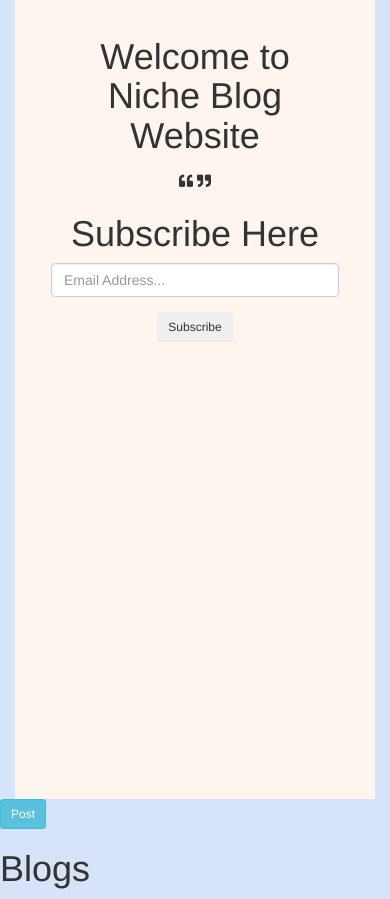
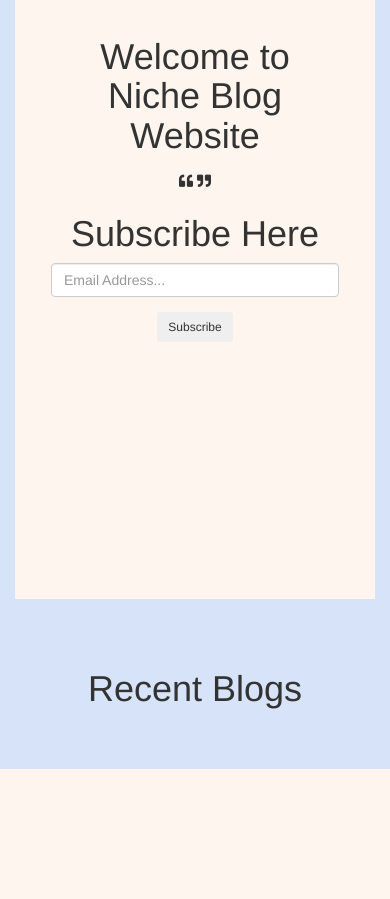
Before and after one commit to ngetichnicholas/Personal-Blog, a Flask app: page / in a window 390 px wide. Shown: the part 89-988 px from the top of the page. After the commit the page ends 858 px from the top, so only its background shows below. Run offline with Flask 2, Linux system fonts and the light colour scheme; the visitor is signed in with stand-in values (Sample User, id 1); data comes from the database, SQL or seed files in the repository; data that the repository does not hold is empty; some libraries are stand-ins or nearby versions.

Commit message:
Add user posts

```diff
--- a/app/main/views.py
+++ b/app/main/views.py
@@ -16,8 +16,7 @@ from ..email import mail_message
 @main.route('/')
 def index():
     quote = get_quote()
-    page = request.args.get('page',1, type = int )
-    blogs = Blog.query.order_by(Blog.time.desc()).paginate(page = page, per_page = 3)
+    blogs = Blog.query.order_by(Blog.time.desc())
     return render_template('index.html', blogs=blogs,quote = quote)
 
 @main.route('/profile/<name>',methods = ['POST','GET'])
@@ -125,11 +124,10 @@ def delete_comment(id, comment_id):
     comment = Comment.query.filter_by(id = comment_id).first()
     db.session.delete(comment)
     db.session.commit()
-    return redirect(url_for('main.index'))
+    return redirect(url_for('main.blog',id = blog.id))
 
 @main.route('/user/<string:username>')
 def user_posts(username):
     user = User.query.filter_by(username=username).first()
-    page = request.args.get('page',1, type = int )
-    blogs = Blog.query.filter_by(user=user).order_by(Blog.posted.desc()).paginate(page = page, per_page = 4)
+    blogs = Blog.query.filter_by(user=user).order_by(Blog.time.desc())
     return render_template('userposts.html',blogs=blogs,user = user)
--- a/app/static/css/index.css
+++ b/app/static/css/index.css
@@ -14,7 +14,7 @@ nav a {
 }
 .banner {
   background-color: #fef5ef;
-  height: 800px;
+  height: 600px;
   text-align: center;
   padding: 5% 10% 5% 10%;
 }
@@ -24,3 +24,20 @@ nav a {
 #subscribeForm {
   margin-top: 5%;
 }
+#post {
+  border: 1.5px solid #fef5ef !important;
+}
+h1 {
+  text-align: center;
+}
+#blogsContainer {
+  margin: 6vh;
+}
+.user-img {
+  width: 2cm !important;
+  height: 2cm !important;
+  border-radius: 50% !important;
+}
+#userComment {
+  margin-bottom: 2rem !important;
+}
--- a/app/templates/index.html
+++ b/app/templates/index.html
@@ -1,5 +1,4 @@
 {% extends 'base.html' %}
-{% import 'macros.html' as macro %}
 
 <!-- Styles block -->
 {% block styles%}
@@ -36,23 +35,16 @@
       {% endfor %}
     </div>
   </div>
-  <div class="row">
-    <div class="row ">
-      {% if current_user.is_authenticated %}
-      <div class="col-md-3 "><a class="btn btn-sm btn-info " id="ref" href="{{url_for('main.new_blog')}}">Post</a></div>
-      {% endif %}
-
-  <div class="col-md-9 "><h1 >Blogs</h1></div>
-</div>
-    <div class="col-md-8 ">
-      {% for blog in blogs.items %}
-      <div class="container bg mb-2">
+  <div class="row" id="blogsContainer">
+    <h1>Recent Blogs</h1>
+    {% for blog in blogs %}
+    <div class="col-lg-3 col-md-4 col-sm-6 col-xs-12">
       <hr>
       <div class="">
-            <p>Posted on : {{blog.time.strftime('%d-%m-%Y')}}</p>
+        <p>Posted on : {{blog.time.strftime('%d-%m-%Y')}} by <a href="user/{{blog.user.username}}">{{blog.user.username}}</a></p>
         <h4><a href="{{url_for('main.blog',id = blog.id)}}">{{blog.title | upper}}</a></h4>
         <p>{{blog.content}}</p>
-            <p> <a class="btn btn-sm btn-info" href="{{url_for('main.blog',id = blog.id)}}"> Comment</a>
+        <p> <a class="btn btn-success" href="{{url_for('main.blog',id = blog.id)}}"> Comment</a>
           {{blog.comment.count()}} Comments</p>
 
       </div>
@@ -60,20 +52,7 @@
     </div>
 
     {% endfor %}
-
-      {% for page_num in blogs.iter_pages(left_edge = 1, right_edge = 1, left_current=1, right_current = 2) %}
-      {% if page_num %}
-      {% if blogs.page == page_num %}
-      <a href="{{url_for('main.index',page = page_num)}}" class="btn btn-sm btn-info mb-2">{{ page_num }}</a>
-      {% else%}
-      <a href="{{url_for('main.index',page = page_num)}}" class="btn btn-sm btn-outline-info mb-2">{{ page_num }}</a>
-      {% endif %}
-      {% else%}
-
-      {% endif %}
-      {% endfor %}
+  </div>
 
 </div>
-  </div>
-</div>
 {% endblock %}
--- a/app/templates/macros.html
+++ /dev/null
@@ -1,13 +0,0 @@
-{% macro showBlog(blogs) %}
-{% if blogs %}
-{% for blog_item in blogs %}
-<div class="col-md-4 col-sm-6 col-xs-12 blog">
-  <h3 class="title">{{blog_item.title}}</h3>
-  <p>{{blog_item.blog}}</p>
-  <p> Done by : <span class="user">{{blog_item.user.username}}</span> on: <small class="text-muted mr-2">{{
-      blog_item.time.strftime('%Y-%m-%d') }}</small></p>
-</div>
-{% endfor %}
-{% endif %}
-
-{% endmacro %}
--- a/app/templates/navbar.html
+++ b/app/templates/navbar.html
@@ -13,11 +13,12 @@
     </div>
     <!-- Collect the nav links, forms, and other content for toggling -->
     <div class="collapse navbar-collapse" id="bs-example-navbar-collapse-1">
-      <a class="navbar-brand" href="">Recent</a>
+      <a class="navbar-brand" href="#blogsContainer">Recent</a>
       <a class="navbar-brand" href=""></a>
       <ul class="nav navbar-nav navbar-right">
         <li class="">
           {% if current_user.is_authenticated %}
+          <a class="btn btn-outline-primary" id="post" href="{{url_for('main.new_blog')}}">Post</a>
         <li class="nav-item dropdown">
           <a class="nav-link dropdown-toggle" style='margin-right:30px' data-toggle="dropdown" aria-haspopup="true"
             aria-expanded="false">
```
Also changed, not shown: app/templates/blog.html (+8 -0 lines), app/templates/newblog.html (+9 -0 lines), app/templates/profile/update.html (+5 -3 lines), app/templates/userposts.html (+18 -19 lines). Lines whose indentation alone changed are shown as unchanged.
